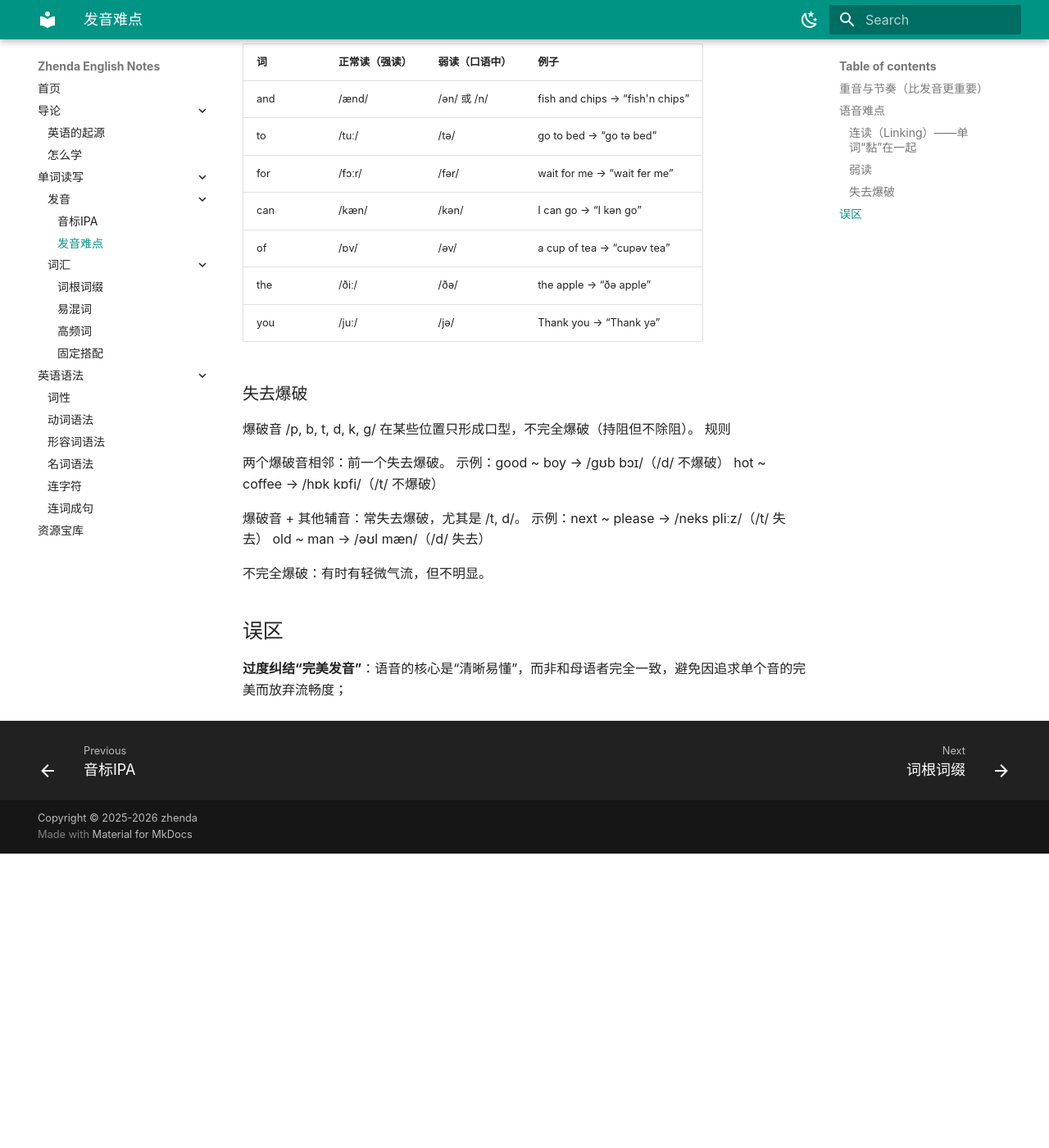
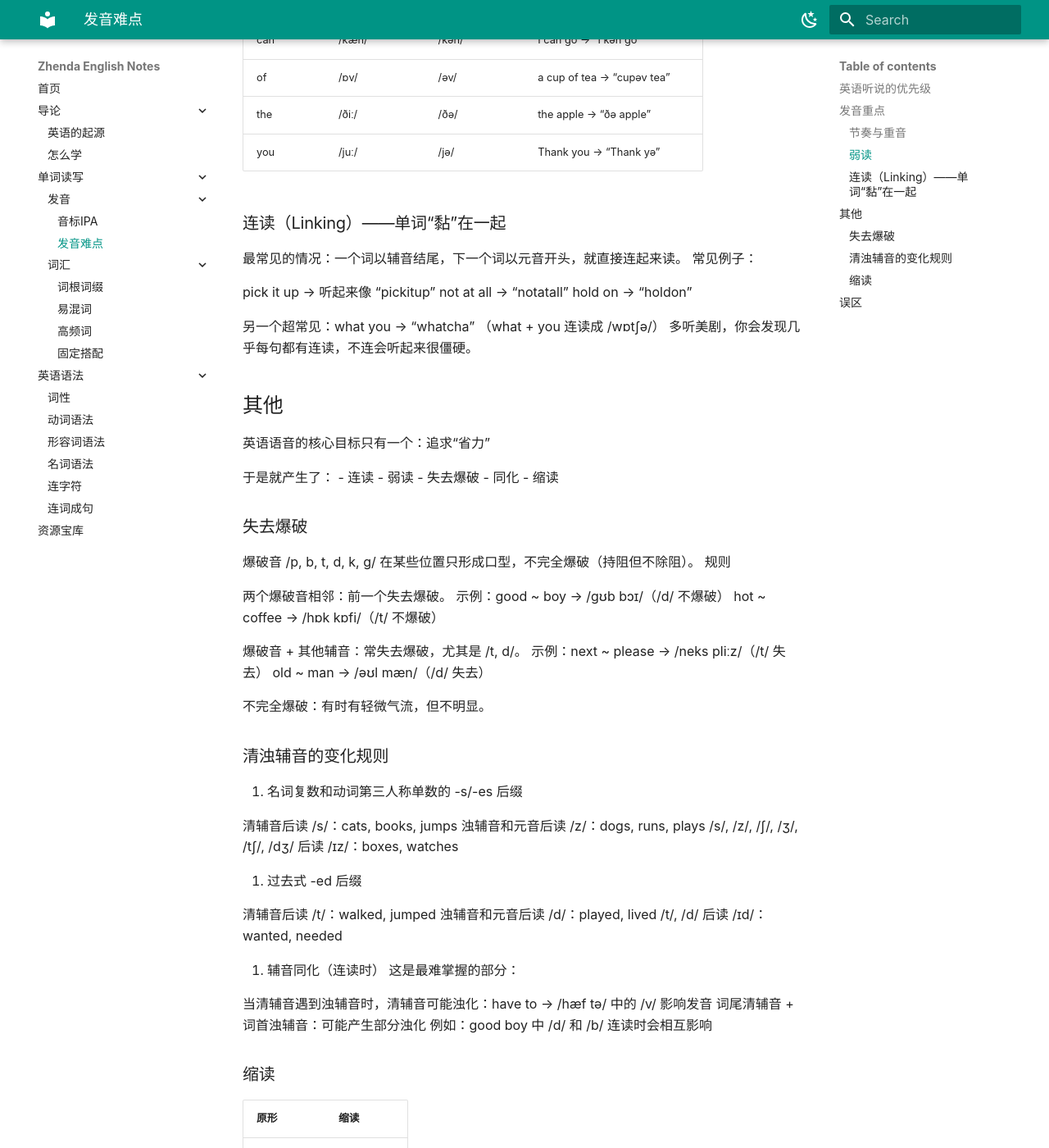
Before and after one commit to zhenda-hub/english-note, an MkDocs documentation site: the page built from docs/read-write/pronunciation/linking.md, in a window 1280 px wide and 1400 px high, scrolled down 1344 px. Shown: the whole window at 82% size. Built offline with MkDocs 1.6.1 and Material for MkDocs 9.7.7, drawn with Linux system fonts in a browser that asks for light colours; plug-ins that fetch from the network failed and are left out; before the commit the page ends 2385 px from its top, so only the background shows below that; some of the changed text lies outside the part shown.

Commit message:
update: english

```diff
--- a/docs/read-write/pronunciation/linking.md
+++ b/docs/read-write/pronunciation/linking.md
@@ -1,4 +1,11 @@
-## 重音与节奏（比发音更重要）
+## 英语听说的优先级
+
+节奏,重音 ＞ 连读,弱读 ＞ 语调 ＞ 清浊辅音
+
+## 发音重点
+
+
+### 节奏与重音
 
 重读和轻读是英语发音的核心特点
 
@@ -19,35 +26,9 @@
 | 介词  | ❌    |
 | 冠词  | ❌    |
 
-
-## 语音难点
-
-英语语音的核心目标只有一个：追求“省力”
-
-于是就产生了：
-- 连读
-- 弱读
-- 失去爆破
-- 同化
-- 缩读
-
-
-### 连读（Linking）——单词“黏”在一起
-
-最常见的情况：一个词以辅音结尾，下一个词以元音开头，就直接连起来读。
-常见例子：
-
-pick it up → 听起来像 “pickitup”
-not at all → “notatall”
-hold on → “holdon”
-
-另一个超常见：what you → “whatcha” （what + you 连读成 /wɒtʃə/）
-多听美剧，你会发现几乎每句都有连读，不连会听起来很僵硬。
-
-
 ### 弱读
 
-弱读是口语最明显的特征！不弱读，听起来像机器人。
+弱读 = 音量↓、时长↓、清晰度↓
 
 英语里很多功能词（如and, to, for, can, the等）在句子中不重读时，会弱化成很短的音，通常是 /ə/（类似“呃”）或 /ɪ/。
 
@@ -65,6 +46,29 @@
 | you | /juː/          | /jə/           | Thank you → “Thank yə”          |
 
 
+### 连读（Linking）——单词“黏”在一起
+
+最常见的情况：一个词以辅音结尾，下一个词以元音开头，就直接连起来读。
+常见例子：
+
+pick it up → 听起来像 “pickitup”
+not at all → “notatall”
+hold on → “holdon”
+
+另一个超常见：what you → “whatcha” （what + you 连读成 /wɒtʃə/）
+多听美剧，你会发现几乎每句都有连读，不连会听起来很僵硬。
+
+
+## 其他
+
+英语语音的核心目标只有一个：追求“省力”
+
+于是就产生了：
+- 连读
+- 弱读
+- 失去爆破
+- 同化
+- 缩读
 
 ### 失去爆破
 
@@ -83,6 +87,38 @@
 不完全爆破：有时有轻微气流，但不明显。
 
 
+### 清浊辅音的变化规则
+
+1. 名词复数和动词第三人称单数的 -s/-es 后缀
+
+清辅音后读 /s/：cats, books, jumps
+浊辅音和元音后读 /z/：dogs, runs, plays
+/s/, /z/, /ʃ/, /ʒ/, /tʃ/, /dʒ/ 后读 /ɪz/：boxes, watches
+
+2. 过去式 -ed 后缀
+
+清辅音后读 /t/：walked, jumped
+浊辅音和元音后读 /d/：played, lived
+/t/, /d/ 后读 /ɪd/：wanted, needed
+
+3. 辅音同化（连读时）
+这是最难掌握的部分：
+
+当清辅音遇到浊辅音时，清辅音可能浊化：have to → /hæf tə/ 中的 /v/ 影响发音
+词尾清辅音 + 词首浊辅音：可能产生部分浊化
+例如：good boy 中 /d/ 和 /b/ 连读时会相互影响
+
+### 缩读
+
+| 原形     | 缩读    |
+| -------- | ----- |
+| want to  | wanna |
+| going to | gonna |
+| got to   | gotta |
+| have to  | hafta |
+| kind of  | kinda |
+| sort of  | sorta |
+
 
 ## 误区
 
```
